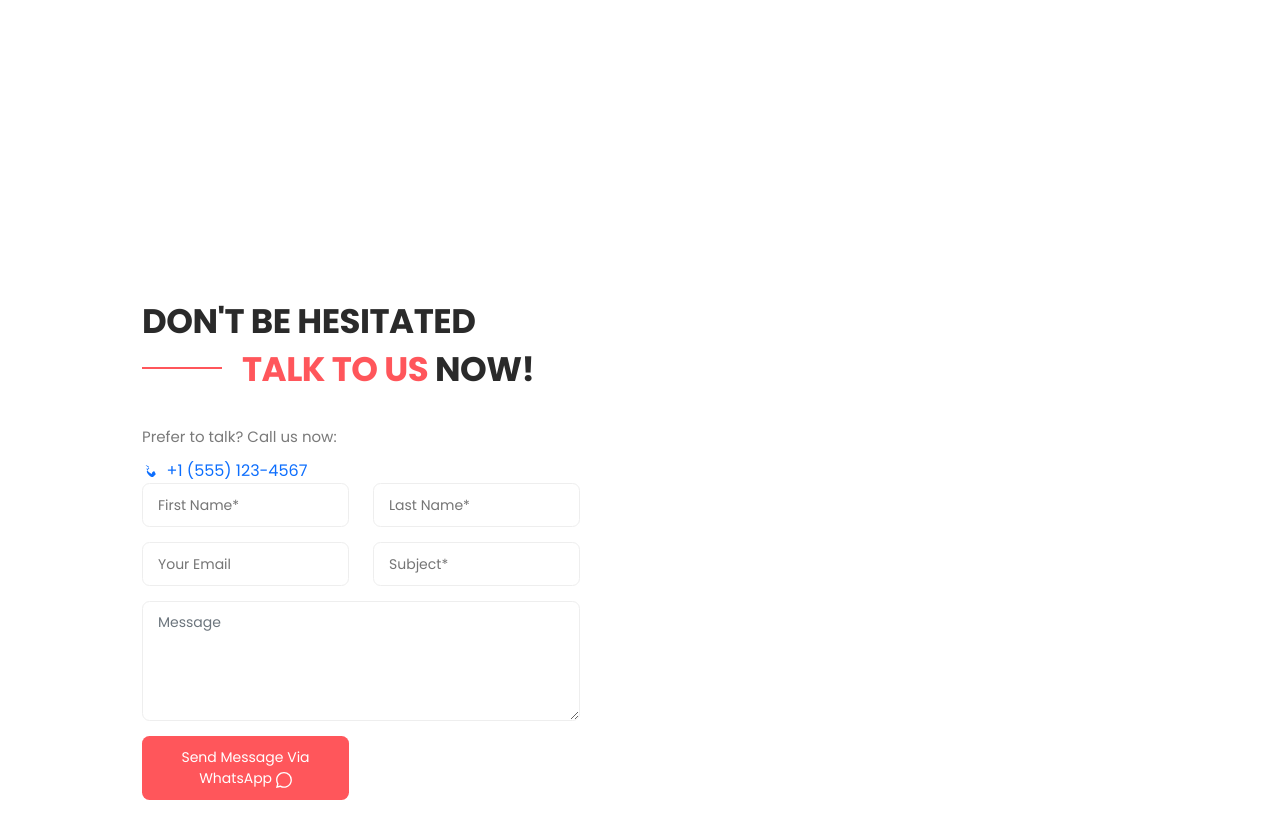
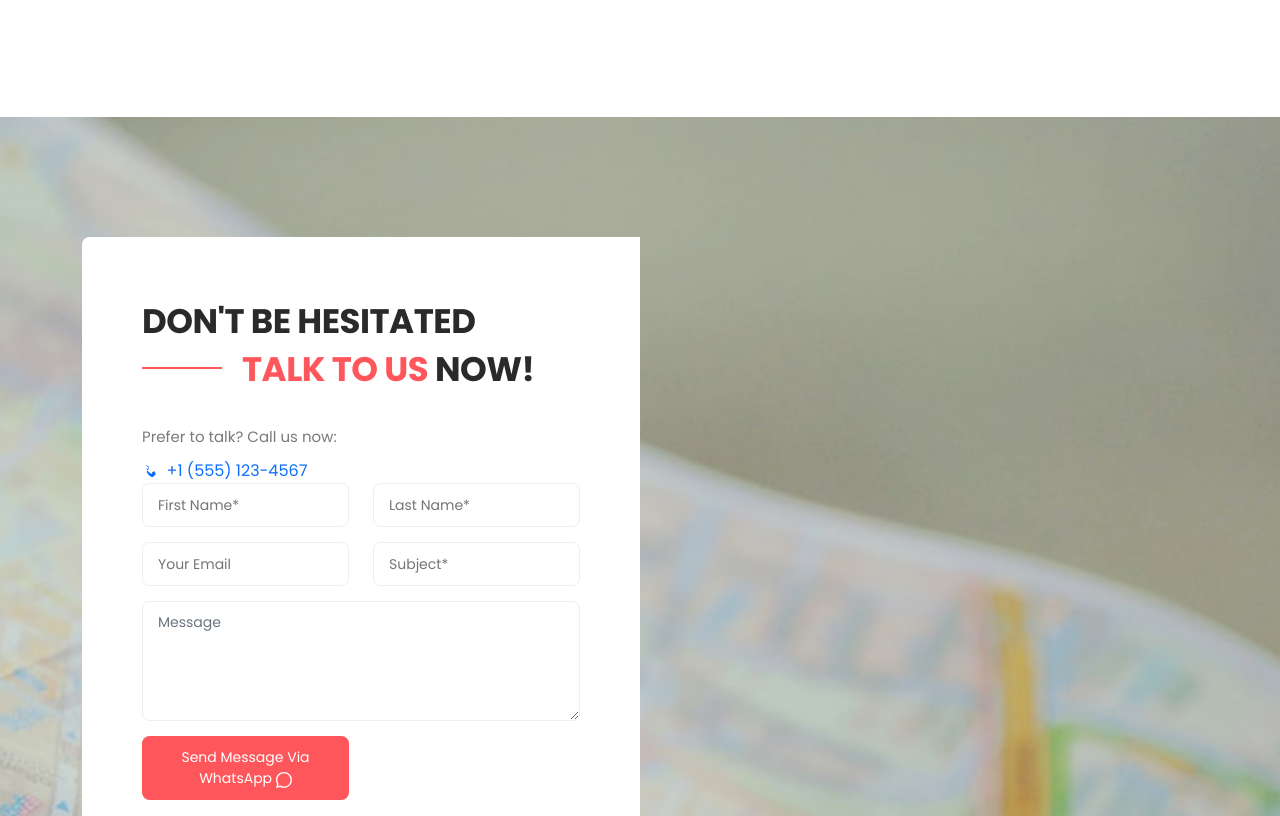
Before and after one commit to Rodashen/Continental-Remodeling, a plain HTML site: page index.html in a window 1280 px wide. Shown: the part 2063-2879 px from the top of the page. Drawn offline with nearby package versions, Linux system fonts and the light colour scheme; grey boxes are pictures that could not be loaded.

Commit message:
Update templatemo-572-designer.css

```diff
--- a/templatemo-572-designer.css
+++ b/templatemo-572-designer.css
@@ -614,7 +614,7 @@ section.whats-trending .right-image::after {
 section.contact-us {
   margin-top: 60px;
   padding: 60px 0px;
-  background-image: url(../images/contact-us-bg.jpg);
+  background-image: url(contact-us-bg.jpg);
   background-repeat: no-repeat;
   background-size: cover;
   background-position: center center;
```
